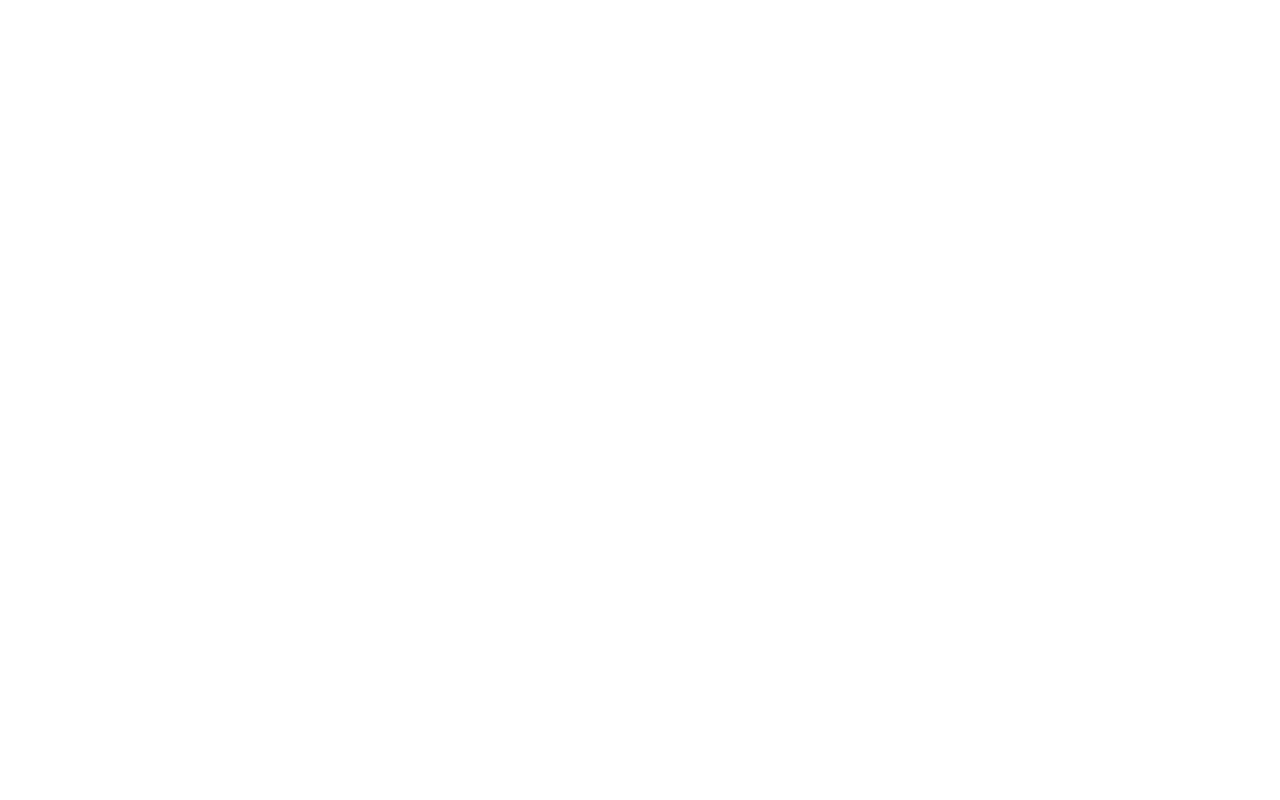
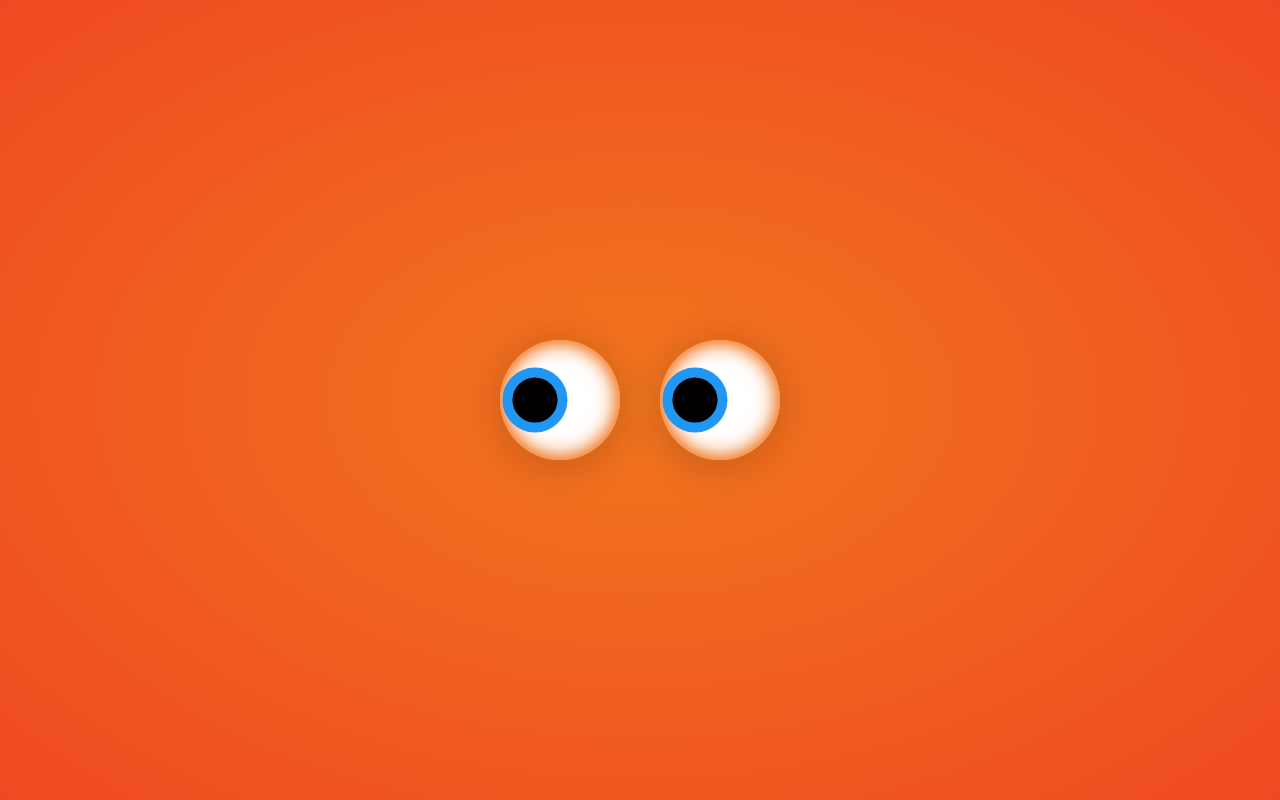
Before and after one commit to aldopolojr/animated-eyes, a plain HTML site: page index.html in a window 1280 px wide. Drawn offline with Linux system fonts and the light colour scheme.

Commit message:
html/css

```diff
--- a/index.html
+++ b/index.html
@@ -8,5 +8,9 @@
     <script defer src="./src/js/script.js"></script>
 </head>
 <body>
+    <div class="box">
+        <div class="eye"></div>
+        <div class="eye"></div>
+    </div>
 </body>
 </html>
--- a/src/css/style.css
+++ b/src/css/style.css
@@ -3,3 +3,39 @@
     margin: 0;
     padding: 0;
 }
+
+body {
+    display: flex;
+    justify-content: center;
+    align-items: center;
+    min-height: 100vh;
+    background: radial-gradient(#f2761e, #ef4921);
+}
+
+.box {
+    display: flex;
+}
+
+.eye {
+    position: relative;
+    display: block;
+    margin: 0 20px;
+    width: 120px;
+    height: 120px;
+    background: #fff;
+    border-radius: 50%;
+    box-shadow: 0 5px 45px rgba(0, 0, 0, 0.2), inset 0 0 15px #f2761e, inset 0 0 25px #f2761e;
+}
+
+.eye:before {
+    content: '';
+    position: absolute;
+    top: 50%;
+    left: 35px;
+    width: 45px;
+    height: 45px;
+    background: #000;
+    border: 10px solid #2196f3;
+    border-radius: 50%;
+    transform: translate(-50%, -50%);
+}
```
